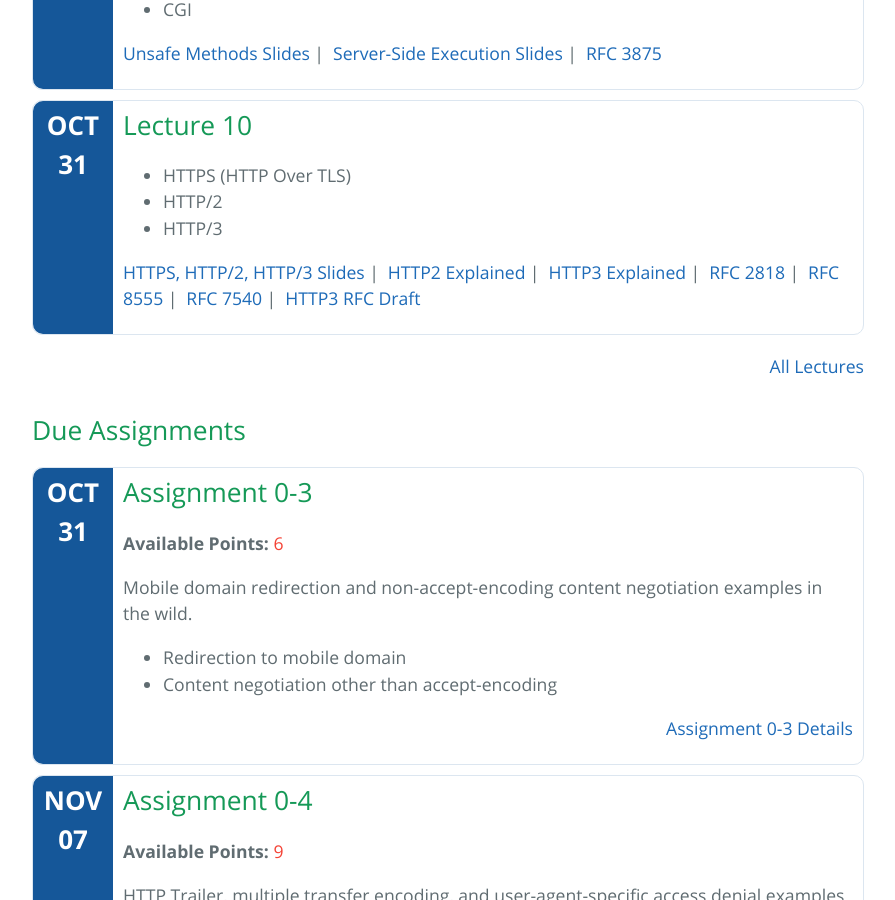
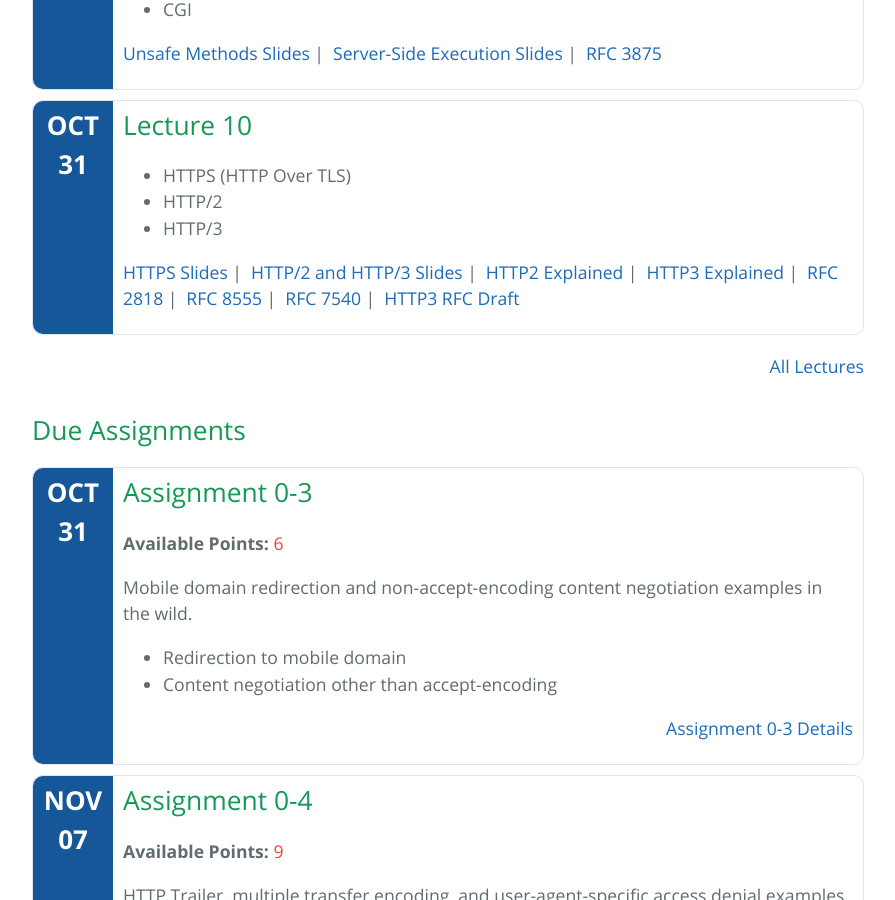
Before and after one commit to cs531-f19/cs531-f19.github.io, a Jekyll site: the page built from index.md, in a window 1280 px wide and 900 px high, scrolled down 1033 px. Shown: the whole window, without its empty margins (192-1087 px from the left). Built offline with Jekyll 4.4.1, drawn with Linux system fonts in a browser that asks for light colours; the repository's description, which GitHub fills in, is left out.

Commit message:
Split Lecture 10 slides

```diff
--- a/_data/lectures.yml
+++ b/_data/lectures.yml
@@ -140,8 +140,10 @@
     - HTTP/2
     - HTTP/3
   links:
-    - title: HTTPS, HTTP/2, HTTP/3 Slides
-      href: /slides/lecture-10-https-http2-http3.pdf
+    - title: HTTPS Slides
+      href: /slides/lecture-10-https.pdf
+    - title: HTTP/2 and HTTP/3 Slides
+      href: /slides/lecture-10-http2-http3.pdf
     - title: HTTP2 Explained
       href: https://daniel.haxx.se/http2/
     - title: HTTP3 Explained
```
Also changed, not shown: 3 other files.
